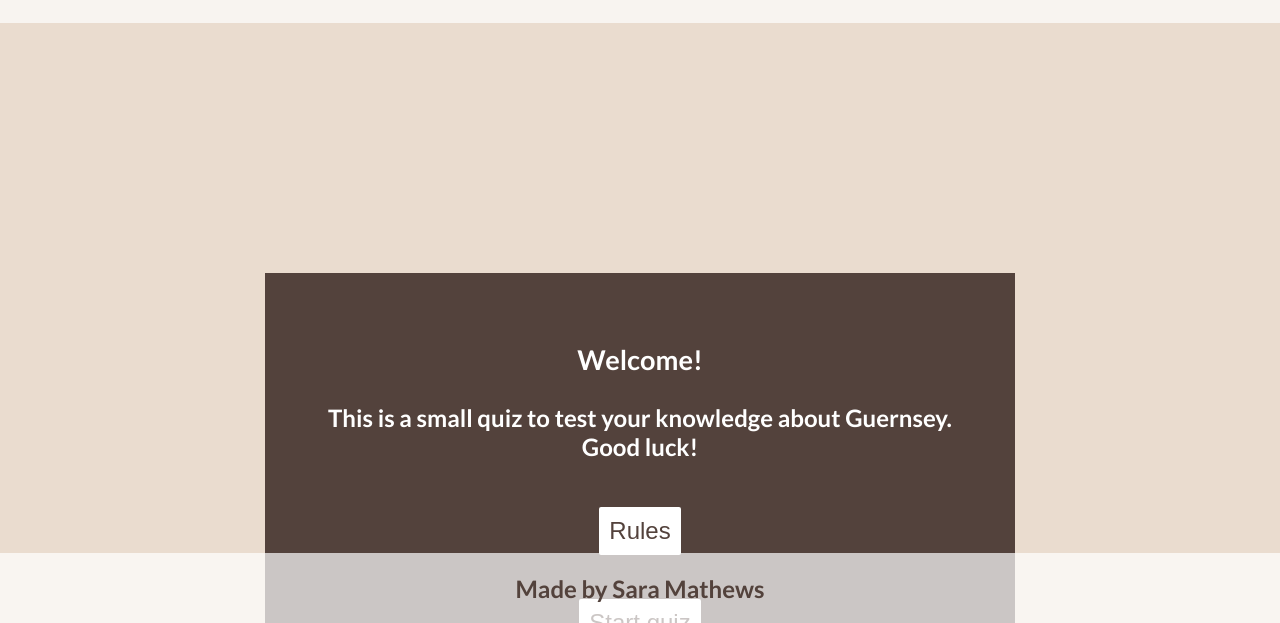
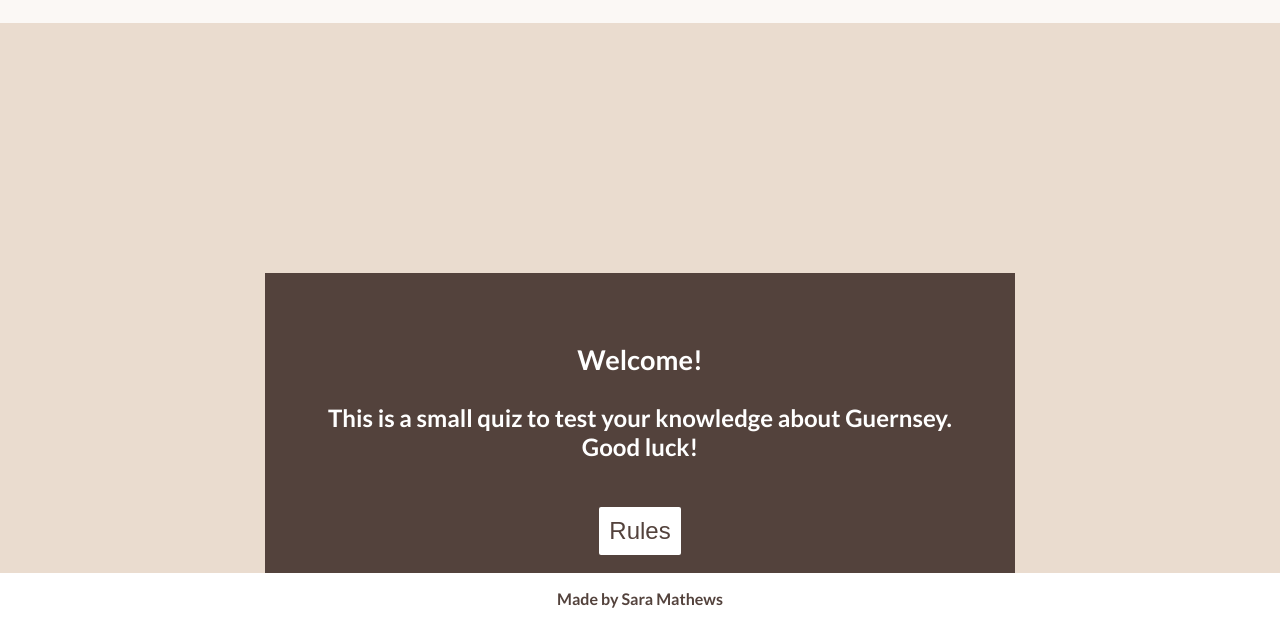
Before and after one commit to SaraMathews/Guernsey-quiz, a plain HTML site: page index.html in a window 1280 px wide. Shown: the part 177-800 px from the top of the page. Drawn offline with Linux system fonts and the light colour scheme.

Commit message:
Add small changes to footer and header

```diff
--- a/assets/css/style.css
+++ b/assets/css/style.css
@@ -14,6 +14,7 @@ main {
     display: flex;
     justify-content: center;
     align-content: center;
+    margin-bottom: 100px;
 }
 
 h1 {
@@ -36,7 +37,7 @@ h3 {
 
 /* Header style */
 .heading {
-    background-color: rgb(255, 255, 255, 0.7);
+    background-color: rgb(255, 255, 255, 0.8);
     height: 200px;
     width: 100%;
     position: absolute;
@@ -142,11 +143,14 @@ footer {
     justify-content: center;
     align-items: center;
     position: fixed;
-    background-color: rgb(255, 255, 255, 0.7);
+    background-color: rgb(255, 255, 255);
+    width: 100%;
+    height: 50px;
+    bottom: 0;
+}
+
+footer > div > p {
     font-size: 1rem;
-    width: 100%;
-    height: 70px;
-    bottom: 0;
 }
 
 /* Media queries */
```
